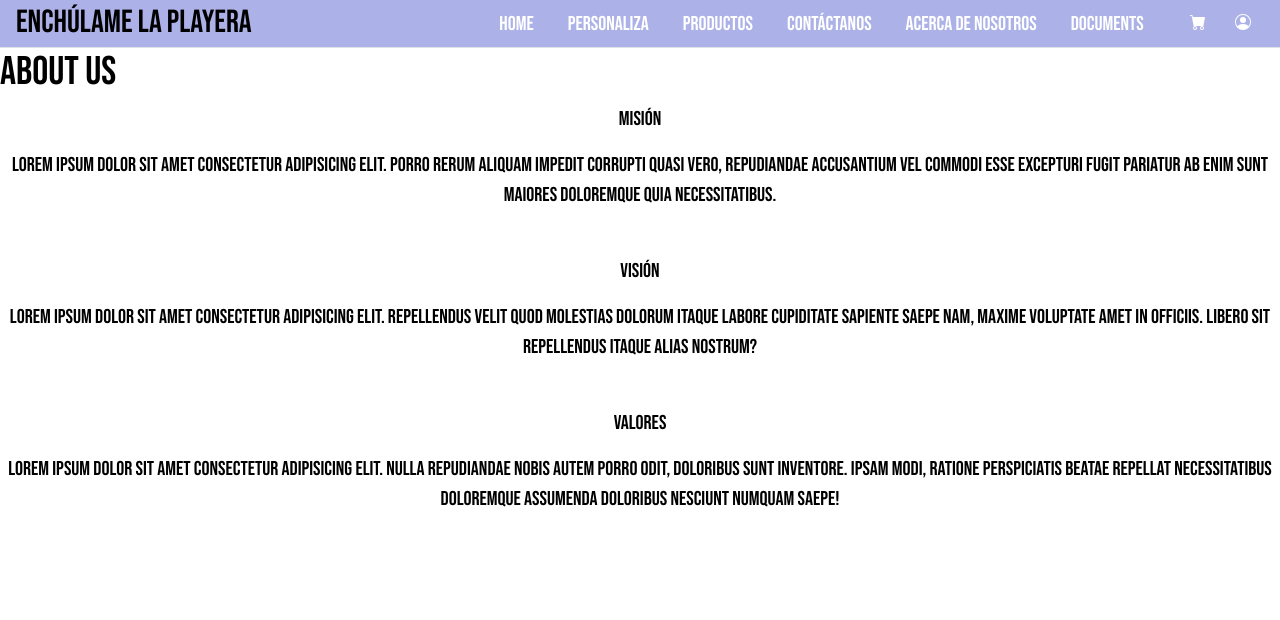
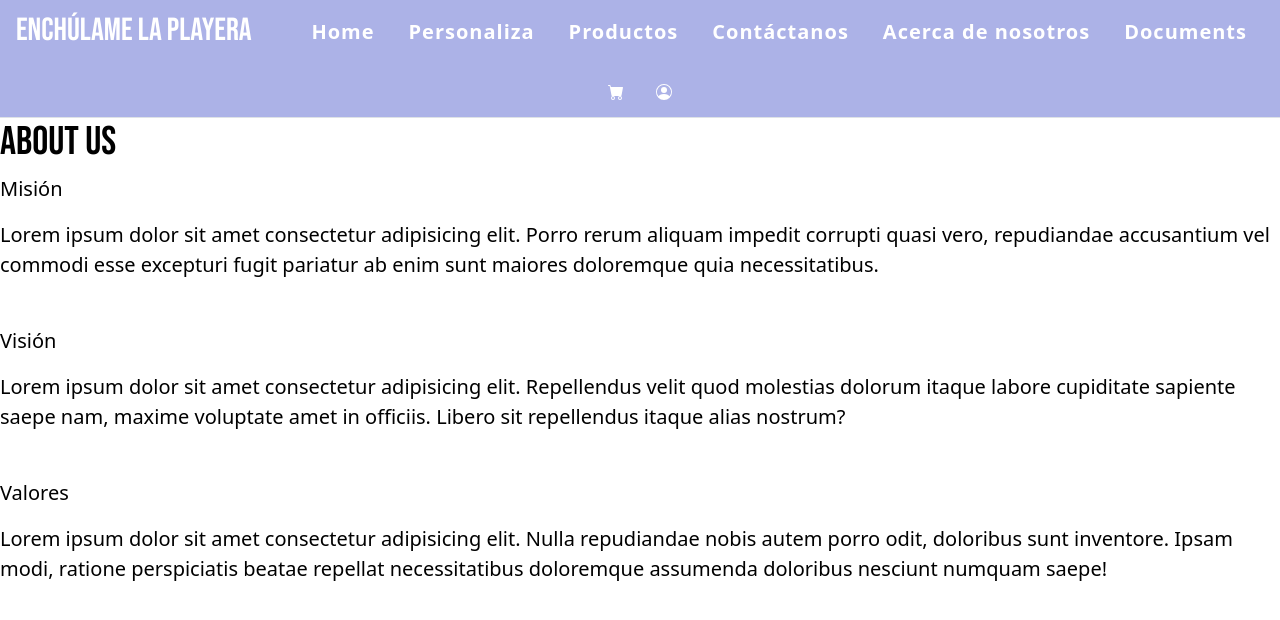
Before and after one commit to bNajeraEspinosa/los_cadetes-Enchulame_la_playera, a plain HTML site: page about-us.html in a window 1280 px wide. Drawn offline with nearby package versions, Linux system fonts and the light colour scheme.

Commit message:
feat: letras y nav var

```diff
--- a/about-us.html
+++ b/about-us.html
@@ -16,32 +16,32 @@
 
 <body>
   <!--  -->
-  <nav class="nav nav-tabs px-3 align-items-center gap-3 justify-content-center about-us">
+  <nav class="nav nav-tabs px-3 py-2 align-items-center gap-3 justify-content-center about-us text-white">
     <div class="flex-grow-1" id="">
-      <h2 class="m-0"">Enchúlame la playera</h2>
+      <h2 class="m-0">Enchúlame la playera</h2>
     </div>
 
     <div class="nav my-0" id="links">
 
       <li class="nav-item">
-        <a class="nav-link text-white" href="javascript:void(0);">Home</a>
+        <a class="nav-link">Home</a>
       </li>
       <li class="nav-item active">
-        <a class="nav-link text-white" href="javascript:void(0);" >Personaliza</a>
+        <a class="nav-link" >Personaliza</a>
       </li>
 
       <li class="nav-item">
-        <a class="nav-link text-white" href="javascript:void(0);">Productos</a>
+        <a class="nav-link">Productos</a>
       </li>
       <li class="nav-item">
-        <a class="nav-link text-white" href="javascript:void(0);">Contáctanos</a>
+        <a class="nav-link">Contáctanos</a>
       </li>
       <li class="nav-item">
-        <a class="nav-link text-white" href="javascript:void(0);">Acerca de nosotros</a>
+        <a class="nav-link">Acerca de nosotros</a>
       </li>
 
       <li class="nav-item">
-        <a class="nav-link text-white" href="javascript:void(0);">Documents</a>
+        <a class="nav-link">Documents</a>
       </li>
 
     </div>
@@ -69,21 +69,16 @@
 
 <h1>About us</h1>
 
-<center>
 
 <p style="color:black">Misión</p><p>Lorem ipsum dolor sit amet consectetur adipisicing elit. Porro rerum aliquam impedit corrupti quasi vero, repudiandae accusantium vel commodi esse excepturi fugit pariatur ab enim sunt maiores doloremque quia necessitatibus.</p><br>
 <p style="color:black">Visión</p><p>Lorem ipsum dolor sit amet consectetur adipisicing elit. Repellendus velit quod molestias dolorum itaque labore cupiditate sapiente saepe nam, maxime voluptate amet in officiis. Libero sit repellendus itaque alias nostrum?</p><br>
 <p style="color:black">Valores</p><p>Lorem ipsum dolor sit amet consectetur adipisicing elit. Nulla repudiandae nobis autem porro odit, doloribus sunt inventore. Ipsam modi, ratione perspiciatis beatae repellat necessitatibus doloremque assumenda doloribus nesciunt numquam saepe!</p><br>
 
-</center>
 
   <script src="https://cdn.jsdelivr.net/npm/bootstrap@5.2.2/dist/js/bootstrap.bundle.min.js"
     integrity="sha384-OERcA2EqjJCMA+/3y+gxIOqMEjwtxJY7qPCqsdltbNJuaOe923+mo//f6V8Qbsw3"
     crossorigin="anonymous"></script>
 
-<link rel="stylesheet" href="/los_cadetes-Enchulame_la_playera/estilos.css">
-
-
 </body>
 
 </html>
--- a/estilos.css
+++ b/estilos.css
@@ -1,7 +1,6 @@
  @import url('https://fonts.googleapis.com/css2?family=Bebas+Neue&display=swap');
 
 body {
-  font-family: 'Bebas Neue', cursive;
   font-size: 20px;
   background-color: rgb(255, 255, 255);
   color: rgb(0, 0, 0);
@@ -34,17 +33,34 @@ body {
   }
 */
 
+h1,h2{
+  font-family: 'Bebas Neue', cursive;
+}
+
 .nav.about-us {
   background-color:#ACB2E7 ;
 }
 
 .nav .nav-link {
+  color: #fff;
+  letter-spacing: 1px;
+  font-weight: 600;
   transition: all 0.6s ease-in-out;
 }
 
 .nav .nav-link:hover {
   background-color: azure;
 }
-.nav.about-us.nav-link:hover {
-  color: #E7ADAC;
+.nav.about-us .nav-link:hover {
+  color: #ACB2E7;
 }
+
+.nav.icons{
+  color: #ACB2E7;
+  background-color: azure;
+  color: #fff;
+  letter-spacing: 1px;
+  font-weight: 600;
+  transition: all 0.6s ease-in-out;
+
+}
```
